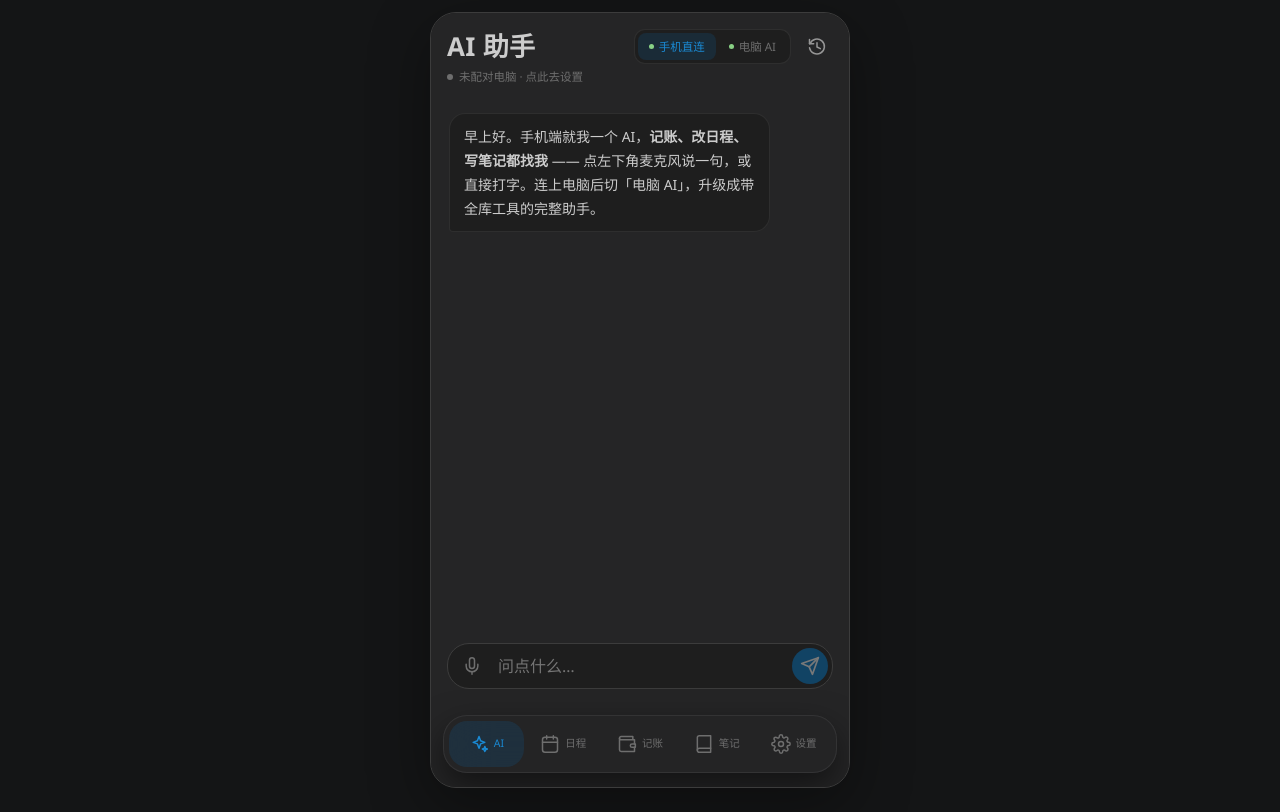
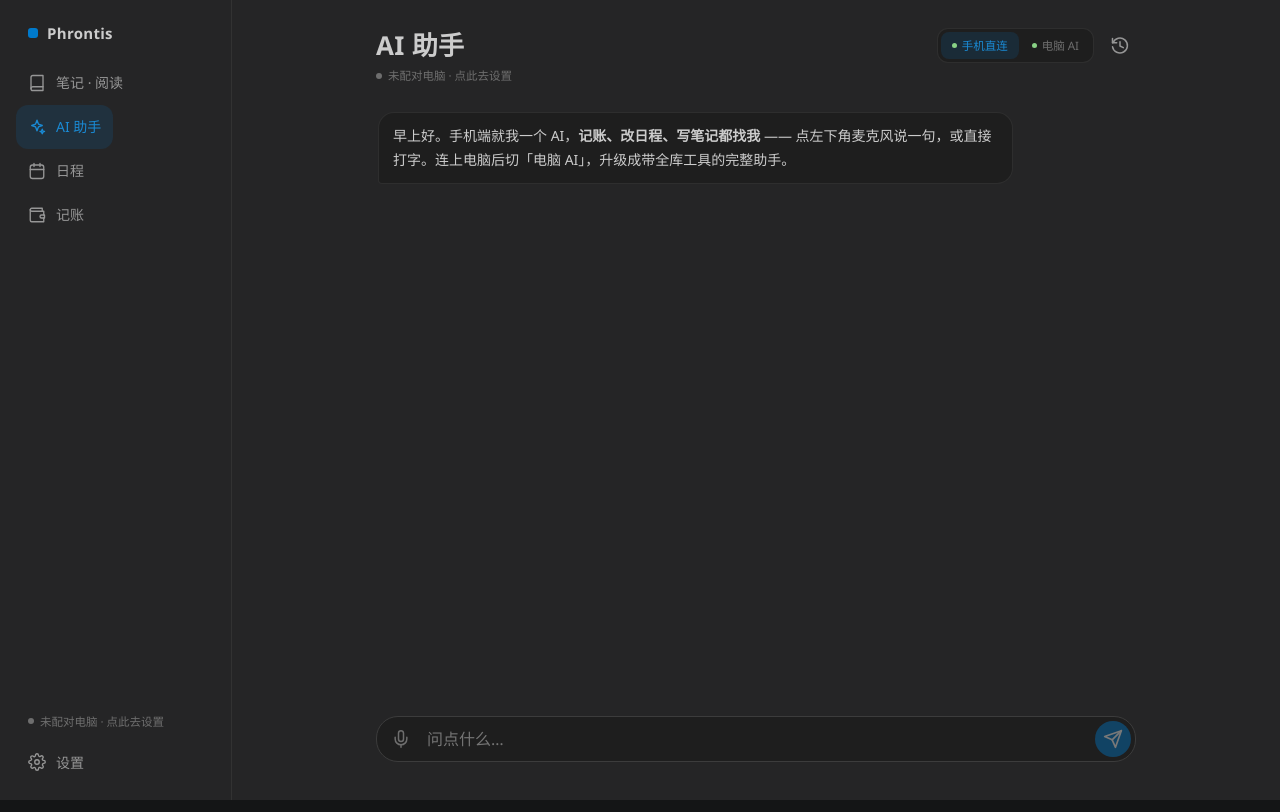
Before and after one commit to Lousync/Phrontis-mobile, a React (Vite) app: page / in a window 1280 px wide. Built offline with nearby package versions, Linux system fonts and the light colour scheme.

Commit message:
feat(tablet): T0 自适应壳——形态检测分叉 TabletShell（侧栏导航 + 内容限宽），手机浮坞壳保留

```diff
--- a/src/App.tsx
+++ b/src/App.tsx
@@ -1,5 +1,7 @@
 import { AppProvider, useApp } from './lib/store'
+import { useFormFactor } from './lib/useFormFactor'
 import { ShellChrome, Toasts } from './components/chrome'
+import { TabletChrome } from './components/TabletChrome'
 import { AiPage, SessionSheet } from './components/pages/AiPage'
 import { SchedulePage, TodoSheet } from './components/pages/SchedulePage'
 import { LedgerPage, TxSheet } from './components/pages/LedgerPage'
@@ -9,11 +11,13 @@ import { SettingsPage, AiConfigSheet } from './components/pages/SettingsPage'
 
 function Shell() {
   const { activeTab, sheet, kbSim, kbOpen, selDate } = useApp()
+  const ff = useFormFactor()
   const p = (id: string) => activeTab === id
   return (
     <>
-      {/* kb-open = 键盘占据屏幕（真机 focus 探测 / 桌面模拟） */}
-      <div className={'app' + (kbOpen ? ' kb-open' : '') + (kbSim ? ' kb-sim' : '')}>
+      {/* kb-open = 键盘占据屏幕（真机 focus 探测 / 桌面模拟）；tablet = 平板形态壳（≥768px，design.md §10） */}
+      <div className={'app' + (ff === 'tablet' ? ' tablet' : '') + (kbOpen ? ' kb-open' : '') + (kbSim ? ' kb-sim' : '')}>
+        {ff === 'tablet' && <TabletChrome />}
         <main className="pages">
           <AiPage active={p('ai')} />
           <SchedulePage active={p('schedule')} />
@@ -22,7 +26,7 @@ function Shell() {
           <UsagePage active={p('usage')} />
           <SettingsPage active={p('settings')} />
         </main>
-        <ShellChrome />
+        {ff === 'tablet' ? null : <ShellChrome />}
         {(sheet === 'tx' || sheet === 'tx-edit') && <TxSheet />}
         {sheet === 'todo' && <TodoSheet selDate={selDate} />}
         {sheet === 'note' && <NoteSheet />}
--- /dev/null
+++ b/src/components/TabletChrome.tsx
@@ -0,0 +1,48 @@
+import type { ReactElement } from 'react'
+import { useApp } from '../lib/store'
+import { SyncMeta } from './chrome'
+import { IBook, ICalendar, IGear, ISparkle, IWallet } from './icons'
+
+/* 平板侧栏（T0，design.md §10）：阅读优先——笔记升到首位，AI/日程/记账收进侧栏。
+ * 用量保持「设置 → 工具」二级入口不进侧栏（低频页）；设置沉底。 */
+const NAV: Array<{ id: string; label: string; icon: (p: { size?: number }) => ReactElement }> = [
+  { id: 'notes', label: '笔记 · 阅读', icon: IBook },
+  { id: 'ai', label: 'AI 助手', icon: ISparkle },
+  { id: 'schedule', label: '日程', icon: ICalendar },
+  { id: 'ledger', label: '记账', icon: IWallet },
+]
+
+/** 平板壳左栏：品牌 + 一级导航 + 底部（同步状态 + 设置）。与 .pages 构成 flex row。 */
+export function TabletChrome() {
+  const { activeTab, setActiveTab } = useApp()
+  return (
+    <aside className="tb-side">
+      <div className="tb-brand">
+        <span className="tb-dot" />
+        Phrontis
+      </div>
+      <nav className="tb-nav" aria-label="主导航">
+        {NAV.map(t => (
+          <button
+            key={t.id}
+            className={'tb-item' + (activeTab === t.id ? ' on' : '')}
+            onClick={e => setActiveTab(t.id, e.currentTarget)}
+          >
+            <t.icon size={18} />
+            <span>{t.label}</span>
+          </button>
+        ))}
+      </nav>
+      <div className="tb-foot">
+        <SyncMeta />
+        <button
+          className={'tb-item' + (activeTab === 'settings' ? ' on' : '')}
+          onClick={e => setActiveTab('settings', e.currentTarget)}
+        >
+          <IGear size={18} />
+          <span>设置</span>
+        </button>
+      </div>
+    </aside>
+  )
+}
--- /dev/null
+++ b/src/lib/useFormFactor.ts
@@ -0,0 +1,24 @@
+import { useEffect, useState } from 'react'
+
+export type FormFactor = 'phone' | 'tablet'
+
+const MQ = '(min-width: 768px)'
+
+/**
+ * 形态检测（T0）：视口 ≥768px 视为平板 → TabletShell（侧栏壳）；其余走手机浮坞壳。
+ * iPad 竖屏 768pt、横屏 1024pt 均命中；手机横屏（部分机型 ~915px）会被误判为平板，
+ * 但手机横屏属低频场景，先按宽度一刀切，真机反馈后再加 pointer/UA 细化（design.md §10）。
+ * 断点变化（旋转/分屏拖拽）实时切换，壳层跟着换。
+ */
+export function useFormFactor(): FormFactor {
+  const [ff, setFf] = useState<FormFactor>(() =>
+    typeof matchMedia !== 'undefined' && matchMedia(MQ).matches ? 'tablet' : 'phone',
+  )
+  useEffect(() => {
+    const mq = matchMedia(MQ)
+    const on = (e: MediaQueryListEvent) => setFf(e.matches ? 'tablet' : 'phone')
+    mq.addEventListener('change', on)
+    return () => mq.removeEventListener('change', on)
+  }, [])
+  return ff
+}
--- a/src/styles/index.css
+++ b/src/styles/index.css
@@ -831,3 +831,51 @@ button.vault-line:disabled { cursor: default; }
 @media (prefers-reduced-motion: reduce) {
   *, *::before, *::after { animation-duration: .01ms !important; transition-duration: .01ms !important; }
 }
+
+/* ============ 平板壳（T0，design.md §10）============
+ * 形态检测（useFormFactor）给 .app 加 .tablet：解除手机 letterbox（420px 居中 + 圆角边框），
+ * 左侧栏（TabletChrome）+ 右内容区。底部玻璃坞与小顶栏退出，贴底控件回落。 */
+.app.tablet {
+  max-width: none;
+  height: 100dvh;
+  margin: 0;
+  border-radius: 0;
+  border: none;
+  box-shadow: none;
+  flex-direction: row;
+}
+
+/* 侧栏：安全区全让位（竖屏顶部刘海 / 横屏侧边） */
+.tb-side {
+  width: 232px; flex: none;
+  display: flex; flex-direction: column; gap: 2px;
+  padding: calc(16px + env(safe-area-inset-top)) 10px calc(16px + env(safe-area-inset-bottom)) calc(16px + env(safe-area-inset-left));
+  border-right: 1px solid var(--border-soft);
+  background: var(--bg-secondary);
+}
+.tb-brand {
+  display: flex; align-items: center; gap: 9px;
+  padding: 6px 12px 14px; font-size: 15px; font-weight: 700; letter-spacing: .3px;
+}
+.tb-dot { width: 10px; height: 10px; border-radius: 3px; background: var(--accent); flex: none; }
+.tb-item {
+  display: flex; align-items: center; gap: 10px; height: 44px; padding: 0 12px;
+  border-radius: 12px; color: var(--text-secondary); font-size: 14px; text-align: left;
+  transition: background .15s, color .15s;
+}
+.tb-item:hover { background: var(--bg-tertiary); }
+.tb-item:active { transform: scale(.98); }
+.tb-item.on { color: var(--accent-hover); background: var(--accent-soft); }
+.tb-foot { margin-top: auto; display: flex; flex-direction: column; gap: 4px; padding-top: 10px; }
+.tb-foot .c-meta { padding: 0 12px 6px; }
+
+/* 内容区：正文限宽防大屏行长失控（~760px 是 26px 字号下舒适的阅读宽度上限） */
+.app.tablet .pages { flex: 1; }
+.app.tablet .page { padding: 24px 32px 36px; }
+.app.tablet .page > * { max-width: 760px; width: 100%; align-self: center; }
+.app.tablet .dock, .app.tablet .c-bar { display: none; }
+
+/* 贴底控件：不再给浮坞让位，直接贴近底缘（toasts 亦然） */
+.app.tablet .add-bar { bottom: calc(20px + env(safe-area-inset-bottom)); }
+.app.tablet .fab { bottom: calc(20px + env(safe-area-inset-bottom)); }
+.app.tablet .toast-wrap { bottom: calc(20px + env(safe-area-inset-bottom)); }
```
